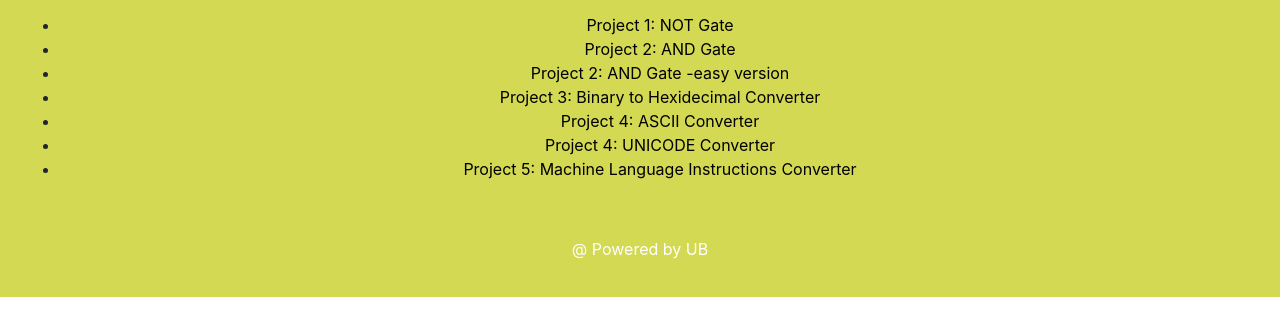
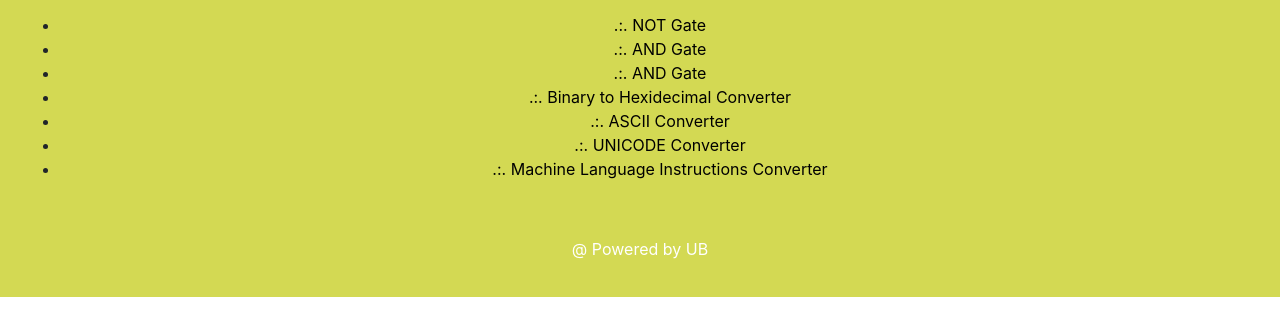
Before and after one commit to Kris091/FinalFocProject, a plain HTML site: page project.html in a window 1280 px wide. Shown: the part 465-800 px from the top of the page. Drawn offline with nearby package versions, Linux system fonts and the light colour scheme.

Commit message:
Update project.html

```diff
--- a/project.html
+++ b/project.html
@@ -17,7 +17,7 @@
 <section>
   <nav>
     <ul>
-      <li><h5><a href="index.html">Course</a></h5></li>
+      <li><h5><a href="index.html">Home</a></h5></li>
       <li><h5><a href="project.html">Project</a></h5></li>
 	  <li><h5><a href="concepts.html">Concepts</a></h5></li>
 	  <li><h5><a href="database.html">Databases</a></h5></li>
@@ -28,17 +28,17 @@
 
   <article>
     <h1>Project</h1>
-    <p>The final project will consist of 4 sections. Each section has a deadline to complete. A complete description of the project can be found on the course moodle site. It will consist of launching a website built with, html, css, and javascript and hosted on github. This site is a benchmark for the Final Project. See
-Project Specification on Moodle Site.</p>
+    <p><b></b>The final project will consist of 4 sections. Each section has a deadline to complete. A complete description of the project can be found on the course moodle site. It will consist of launching a website built with, html, css, and javascript and hosted on github. This site is a benchmark for the Final Project. See
+Project Specification on Moodle Site.</b></p>
 
 <ul>
-  <li><a href="notgate.html" style="color:black">Project 1: NOT Gate</a></h3></li>
-  <li><a href="andgate.html" style="color:black">Project 2: AND Gate</a></h3></li>
-  <li><a href="easyand.html" style="color:black">Project 2: AND Gate -easy version</a></h3></li>
-  <li><a href="binarytohex.html" style="color:black">Project 3: Binary to Hexidecimal Converter</a></h3></li>
-  <li><a href="ascii.html" style="color:black">Project 4: ASCII Converter</a></h3></li>
-  <li><a href="unicode.html" style="color:black">Project 4: UNICODE Converter</a></h3></li>
-  <li><a href="MLinstructions.html" style="color:black">Project 5: Machine Language Instructions Converter</a></h3></li>
+  <li><a href="notgate.html" style="color:black"> .:. NOT Gate</a></h3></li>
+  <li><a href="andgate.html" style="color:black"> .:. AND Gate</a></h3></li>
+  <li><a href="easyand.html" style="color:black"> .:. AND Gate</a></h3></li>
+  <li><a href="binarytohex.html" style="color:black"> .:. Binary to Hexidecimal Converter</a></h3></li>
+  <li><a href="ascii.html" style="color:black"> .:. ASCII Converter</a></h3></li>
+  <li><a href="unicode.html" style="color:black"> .:. UNICODE Converter</a></h3></li>
+  <li><a href="MLinstructions.html" style="color:black"> .:. Machine Language Instructions Converter</a></h3></li>
 </ul>
 
 
```
